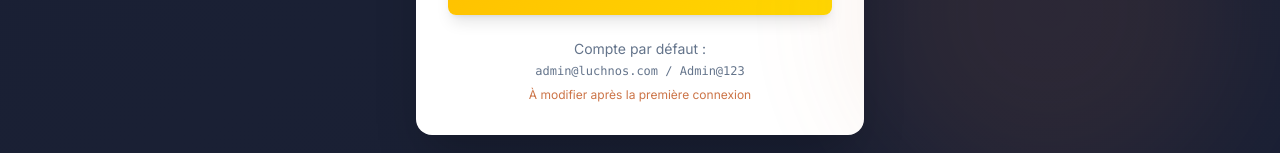
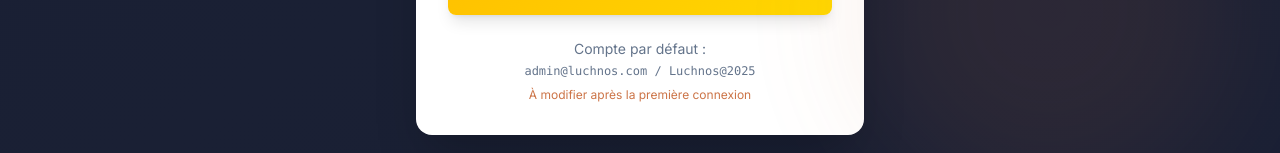
Before and after one commit to Addams98/luchnos, a React (Vite) app in the folder frontend/: page /admin/login in a window 1280 px wide. Shown: the part 557-710 px from the top of the page. Built offline with nearby package versions, Linux system fonts and the light colour scheme; no server answers.

Commit message:
Update default password display on login page

```diff
--- a/frontend/src/pages/admin/Login.jsx
+++ b/frontend/src/pages/admin/Login.jsx
@@ -141,7 +141,7 @@
         {/* Info */}
         <div className="mt-6 text-center text-sm text-slate">
           <p>Compte par défaut :</p>
-          <p className="font-mono text-xs mt-1">admin@luchnos.com / Admin@123</p>
+          <p className="font-mono text-xs mt-1">admin@luchnos.com / Luchnos@2025</p>
           <p className="text-xs mt-2 text-copper">À modifier après la première connexion</p>
         </div>
       </motion.div>
```
